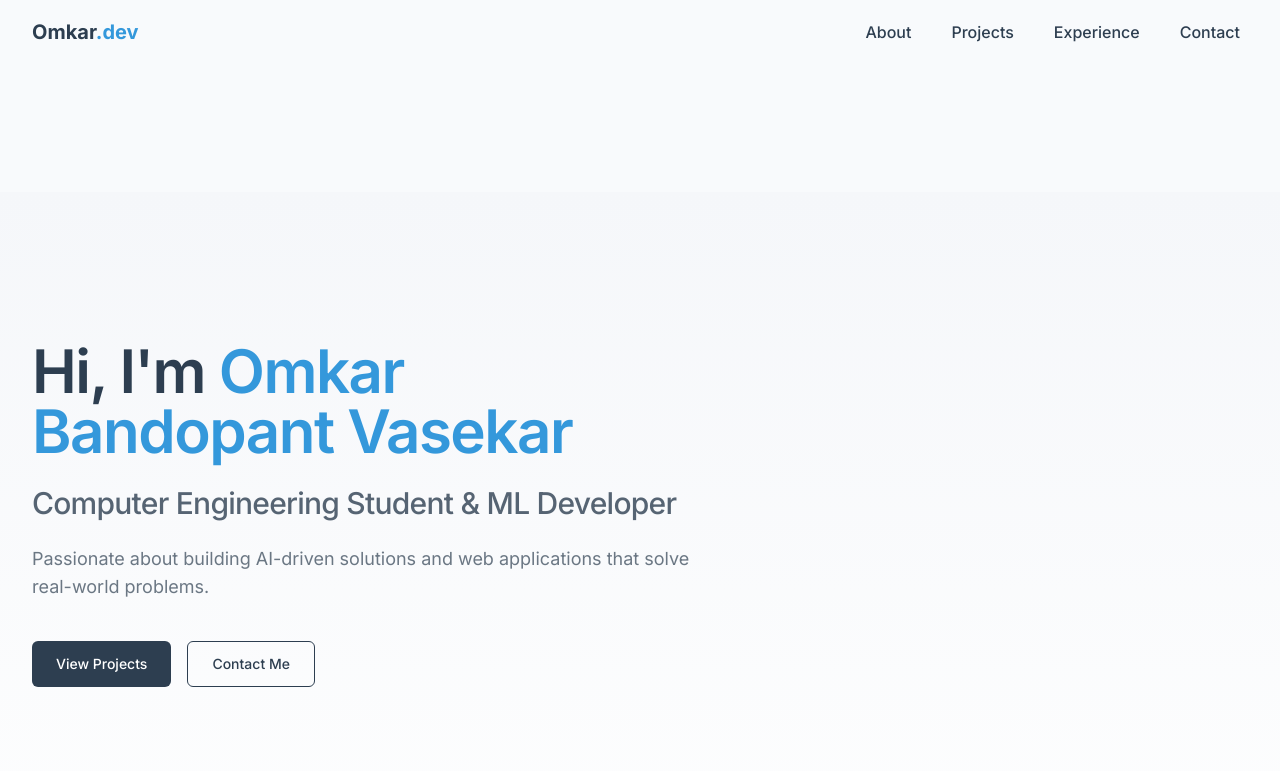
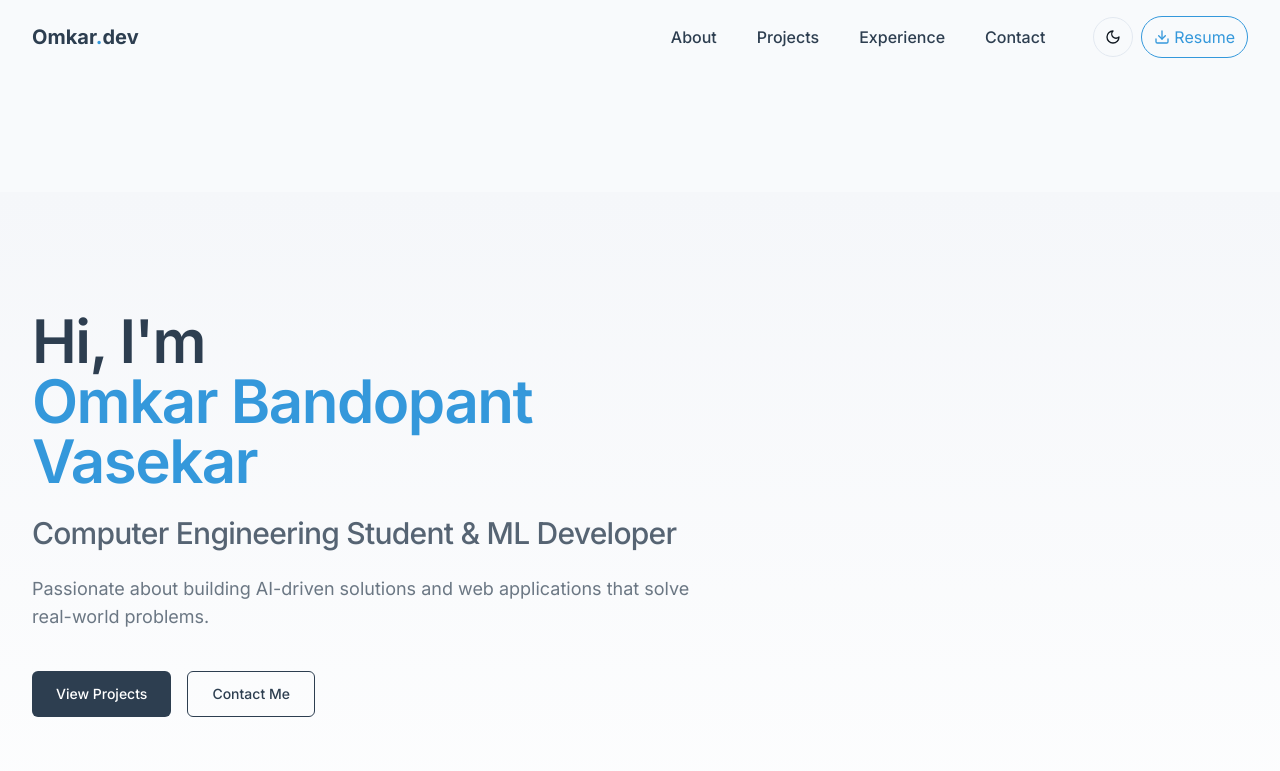
Before and after one commit to rakmo1411/resume-design-canvas, a React (Vite) app: page / in a window 1280 px wide. Shown: the top 771 px of the page. Built offline with nearby package versions, Linux system fonts and the light colour scheme.

Commit message:
Add download button and dark mode toggle
Implement download button and dark mode toggle with hover animations.

```diff
--- a/src/App.tsx
+++ b/src/App.tsx
@@ -1,8 +1,10 @@
+
 import { Toaster } from "@/components/ui/toaster";
 import { Toaster as Sonner } from "@/components/ui/sonner";
 import { TooltipProvider } from "@/components/ui/tooltip";
 import { QueryClient, QueryClientProvider } from "@tanstack/react-query";
 import { BrowserRouter, Routes, Route } from "react-router-dom";
+import { ThemeProvider } from "./contexts/ThemeContext";
 import Index from "./pages/Index";
 import NotFound from "./pages/NotFound";
 
@@ -10,6 +12,7 @@ const queryClient = new QueryClient();
 
 const App = () => (
   <QueryClientProvider client={queryClient}>
+    <ThemeProvider>
       <TooltipProvider>
         <Toaster />
         <Sonner />
@@ -21,6 +24,7 @@ const App = () => (
           </Routes>
         </BrowserRouter>
       </TooltipProvider>
+    </ThemeProvider>
   </QueryClientProvider>
 );
 
--- a/src/components/Hero.tsx
+++ b/src/components/Hero.tsx
@@ -3,28 +3,37 @@ import { ArrowDownCircle } from 'lucide-react';
 
 const Hero = () => {
   return (
-    <section id="hero" className="min-h-screen flex items-center pt-16 bg-gradient-to-b from-portfolio-secondary to-white">
+    <section id="hero" className="min-h-screen flex items-center pt-16 bg-gradient-to-b from-portfolio-secondary to-white dark:from-portfolio-dark dark:to-portfolio-primary">
       <div className="container">
         <div className="flex flex-col items-start space-y-6 max-w-2xl animate-fade-in">
-          <h1 className="text-portfolio-primary">
-            Hi, I'm <span className="text-portfolio-accent">Omkar Bandopant Vasekar</span>
+          <h1 className="text-portfolio-primary dark:text-white">
+            Hi, I'm <span className="text-portfolio-accent hover:scale-105 inline-block transition-transform duration-300">Omkar Bandopant Vasekar</span>
           </h1>
-          <h2 className="text-2xl md:text-3xl font-medium text-portfolio-primary/80">
+          <h2 className="text-2xl md:text-3xl font-medium text-portfolio-primary/80 dark:text-white/80">
             Computer Engineering Student & ML Developer
           </h2>
-          <p className="text-lg text-portfolio-primary/70">
+          <p className="text-lg text-portfolio-primary/70 dark:text-white/70">
             Passionate about building AI-driven solutions and web applications that solve real-world problems.
           </p>
           <div className="flex space-x-4 pt-4">
-            <a href="#projects" className="btn-primary px-6 py-3">
+            <a
+              href="#projects"
+              className="btn-primary px-6 py-3 hover:translate-y-[-4px] hover:shadow-lg transition-all duration-300"
+            >
               View Projects
             </a>
-            <a href="#contact" className="btn-outline px-6 py-3">
+            <a
+              href="#contact"
+              className="btn-outline px-6 py-3 hover:translate-y-[-4px] hover:shadow-lg transition-all duration-300 dark:text-white dark:border-white dark:hover:bg-white/10"
+            >
               Contact Me
             </a>
           </div>
           <div className="w-full flex justify-center pt-16">
-            <a href="#about" className="text-portfolio-accent animate-bounce">
+            <a
+              href="#about"
+              className="text-portfolio-accent animate-bounce hover:animate-none hover:scale-110 transition-transform"
+            >
               <ArrowDownCircle size={36} />
             </a>
           </div>
--- a/src/components/Navbar.tsx
+++ b/src/components/Navbar.tsx
@@ -1,10 +1,14 @@
 
 import { useState, useEffect } from 'react';
-import { Menu, X } from 'lucide-react';
+import { Menu, X, Sun, Moon, Download } from 'lucide-react';
+import { useTheme } from '@/contexts/ThemeContext';
+import { Button } from './ui/button';
+import { HoverCard, HoverCardTrigger, HoverCardContent } from './ui/hover-card';
 
 const Navbar = () => {
   const [isOpen, setIsOpen] = useState(false);
   const [isScrolled, setIsScrolled] = useState(false);
+  const { theme, toggleTheme } = useTheme();
 
   const toggleMenu = () => {
     setIsOpen(!isOpen);
@@ -27,29 +31,92 @@ const Navbar = () => {
   }, []);
 
   return (
-    <header className={`fixed top-0 left-0 right-0 z-50 transition-all duration-300 ${isScrolled ? 'bg-white shadow-md py-2' : 'bg-transparent py-4'}`}>
+    <header className={`fixed top-0 left-0 right-0 z-50 transition-all duration-300 ${
+      isScrolled
+        ? 'bg-white shadow-md py-2 dark:bg-portfolio-dark dark:shadow-gray-800/30'
+        : 'bg-transparent py-4'
+    }`}>
       <nav className="container flex items-center justify-between">
-        <a href="#hero" className="text-xl font-bold text-portfolio-primary">
-          Omkar<span className="text-portfolio-accent">.dev</span>
+        <a
+          href="#hero"
+          className="text-xl font-bold text-portfolio-primary dark:text-white transition-transform hover:scale-105 duration-300"
+        >
+          Omkar<span className="text-portfolio-accent">.</span>dev
         </a>
 
         {/* Desktop Navigation */}
         <div className="hidden md:flex items-center space-x-6">
+          <div className="flex items-center space-x-6 mr-4">
             <a href="#about" className="nav-link">About</a>
             <a href="#projects" className="nav-link">Projects</a>
             <a href="#experience" className="nav-link">Experience</a>
             <a href="#contact" className="nav-link">Contact</a>
           </div>
 
+          <div className="flex items-center space-x-2">
+            <HoverCard>
+              <HoverCardTrigger asChild>
+                <Button
+                  variant="outline"
+                  size="icon"
+                  onClick={toggleTheme}
+                  className="rounded-full hover:bg-portfolio-accent/10 transition-all duration-300"
+                  aria-label="Toggle theme"
+                >
+                  {theme === 'light' ? <Moon size={20} /> : <Sun size={20} />}
+                </Button>
+              </HoverCardTrigger>
+              <HoverCardContent className="w-auto">
+                <span>Switch to {theme === 'light' ? 'dark' : 'light'} mode</span>
+              </HoverCardContent>
+            </HoverCard>
+
+            <HoverCard>
+              <HoverCardTrigger asChild>
+                <a
+                  href="/resume.pdf"
+                  download
+                  className="flex items-center justify-center gap-1 px-3 py-2 rounded-full border border-portfolio-accent text-portfolio-accent hover:bg-portfolio-accent hover:text-white transition-colors duration-300"
+                >
+                  <Download size={16} />
+                  <span className="hidden sm:inline">Resume</span>
+                </a>
+              </HoverCardTrigger>
+              <HoverCardContent className="w-auto">
+                <span>Download my resume</span>
+              </HoverCardContent>
+            </HoverCard>
+          </div>
+        </div>
+
         {/* Mobile Navigation Toggle */}
-        <button onClick={toggleMenu} className="md:hidden text-portfolio-primary">
+        <div className="flex items-center space-x-2 md:hidden">
+          <a
+            href="/resume.pdf"
+            download
+            className="p-2 rounded-full border border-portfolio-accent text-portfolio-accent hover:bg-portfolio-accent hover:text-white transition-colors duration-300"
+            aria-label="Download Resume"
+          >
+            <Download size={18} />
+          </a>
+          <Button
+            variant="outline"
+            size="icon"
+            onClick={toggleTheme}
+            className="rounded-full"
+            aria-label="Toggle theme"
+          >
+            {theme === 'light' ? <Moon size={18} /> : <Sun size={18} />}
+          </Button>
+          <button onClick={toggleMenu} className="text-portfolio-primary dark:text-white">
             {isOpen ? <X size={24} /> : <Menu size={24} />}
           </button>
+        </div>
       </nav>
 
       {/* Mobile Navigation Menu */}
       {isOpen && (
-        <div className="md:hidden bg-white shadow-lg">
+        <div className="md:hidden bg-white dark:bg-portfolio-dark shadow-lg">
           <div className="container py-4 flex flex-col space-y-4">
             <a href="#about" className="nav-link" onClick={toggleMenu}>About</a>
             <a href="#projects" className="nav-link" onClick={toggleMenu}>Projects</a>
--- /dev/null
+++ b/src/contexts/ThemeContext.tsx
@@ -0,0 +1,51 @@
+
+import React, { createContext, useContext, useState, useEffect } from 'react';
+
+type Theme = 'light' | 'dark';
+
+interface ThemeContextType {
+  theme: Theme;
+  toggleTheme: () => void;
+}
+
+const ThemeContext = createContext<ThemeContextType | undefined>(undefined);
+
+export function ThemeProvider({ children }: { children: React.ReactNode }) {
+  const [theme, setTheme] = useState<Theme>(() => {
+    // Check if theme is stored in localStorage
+    const savedTheme = localStorage.getItem('theme');
+    // Check for system preference
+    const prefersDark = window.matchMedia('(prefers-color-scheme: dark)').matches;
+    return (savedTheme as Theme) || (prefersDark ? 'dark' : 'light');
+  });
+
+  useEffect(() => {
+    // Update localStorage when theme changes
+    localStorage.setItem('theme', theme);
+
+    // Update document class for tailwind dark mode
+    if (theme === 'dark') {
+      document.documentElement.classList.add('dark');
+    } else {
+      document.documentElement.classList.remove('dark');
+    }
+  }, [theme]);
+
+  const toggleTheme = () => {
+    setTheme(prevTheme => prevTheme === 'light' ? 'dark' : 'light');
+  };
+
+  return (
+    <ThemeContext.Provider value={{ theme, toggleTheme }}>
+      {children}
+    </ThemeContext.Provider>
+  );
+}
+
+export function useTheme() {
+  const context = useContext(ThemeContext);
+  if (context === undefined) {
+    throw new Error('useTheme must be used within a ThemeProvider');
+  }
+  return context;
+}
--- a/src/index.css
+++ b/src/index.css
@@ -36,6 +36,36 @@
     --ring: 210 67% 53%;
 
     --radius: 0.5rem;
+  }
+
+  .dark {
+    --background: 222 47% 11%;
+    --foreground: 210 40% 98%;
+
+    --card: 222 47% 11%;
+    --card-foreground: 210 40% 98%;
+
+    --popover: 222 47% 11%;
+    --popover-foreground: 210 40% 98%;
+
+    --primary: 210 40% 98%;
+    --primary-foreground: 222 47% 11%;
+
+    --secondary: 217 33% 17%;
+    --secondary-foreground: 210 40% 98%;
+
+    --muted: 217 33% 17%;
+    --muted-foreground: 215 20% 65%;
+
+    --accent: 217 91% 60%;
+    --accent-foreground: 210 40% 98%;
+
+    --destructive: 0 62.8% 30.6%;
+    --destructive-foreground: 210 40% 98%;
+
+    --border: 217 33% 17%;
+    --input: 217 33% 17%;
+    --ring: 224 76% 48%;
   }
 
   * {
@@ -87,11 +117,11 @@
   }
 
   .btn-primary {
-    @apply btn bg-portfolio-primary text-white hover:bg-portfolio-dark;
+    @apply btn bg-portfolio-primary text-white hover:bg-portfolio-dark dark:bg-portfolio-accent dark:hover:bg-portfolio-accent/90;
   }
 
   .btn-outline {
-    @apply btn border border-portfolio-primary bg-transparent text-portfolio-primary hover:bg-portfolio-primary/10;
+    @apply btn border border-portfolio-primary bg-transparent text-portfolio-primary hover:bg-portfolio-primary/10 dark:border-portfolio-accent dark:text-portfolio-accent;
   }
 
   .card-hover {
@@ -99,6 +129,24 @@
   }
 
   .nav-link {
-    @apply px-2 py-1 text-base font-medium text-portfolio-primary hover:text-portfolio-accent transition-colors;
+    @apply px-2 py-1 text-base font-medium text-portfolio-primary hover:text-portfolio-accent transition-colors relative after:content-[''] after:absolute after:bottom-0 after:left-0 after:h-0.5 after:w-0 after:bg-portfolio-accent after:transition-all after:duration-300 hover:after:w-full dark:text-white/90 dark:hover:text-portfolio-accent;
+  }
+
+  .hover-scale {
+    @apply transition-transform duration-300 hover:scale-105;
+  }
+
+  .hover-lift {
+    @apply transition-all duration-300 hover:-translate-y-1 hover:shadow-md;
+  }
+
+  .hover-glow {
+    @apply transition-all duration-300 hover:shadow-[0_0_15px_rgba(52,152,219,0.5)];
   }
 }
+
+@layer utilities {
+  .text-gradient {
+    @apply bg-gradient-to-r from-portfolio-accent to-blue-600 bg-clip-text text-transparent;
+  }
+}
--- a/tailwind.config.ts
+++ b/tailwind.config.ts
@@ -96,13 +96,18 @@ export default {
 				'fade-in-right': {
 					'0%': { opacity: '0', transform: 'translateX(-10px)' },
 					'100%': { opacity: '1', transform: 'translateX(0)' }
+				},
+				'pulse-glow': {
+					'0%, 100%': { boxShadow: '0 0 5px rgba(52, 152, 219, 0)' },
+					'50%': { boxShadow: '0 0 20px rgba(52, 152, 219, 0.6)' }
 				}
 			},
 			animation: {
 				'accordion-down': 'accordion-down 0.2s ease-out',
 				'accordion-up': 'accordion-up 0.2s ease-out',
 				'fade-in': 'fade-in 0.5s ease-out forwards',
-				'fade-in-right': 'fade-in-right 0.5s ease-out forwards'
+				'fade-in-right': 'fade-in-right 0.5s ease-out forwards',
+				'pulse-glow': 'pulse-glow 2s ease-in-out infinite'
 			}
 		}
 	},
```
Also changed, not shown: 1 other file (tests, documents, lock files or other folders). Lines whose indentation alone changed are shown as unchanged.
